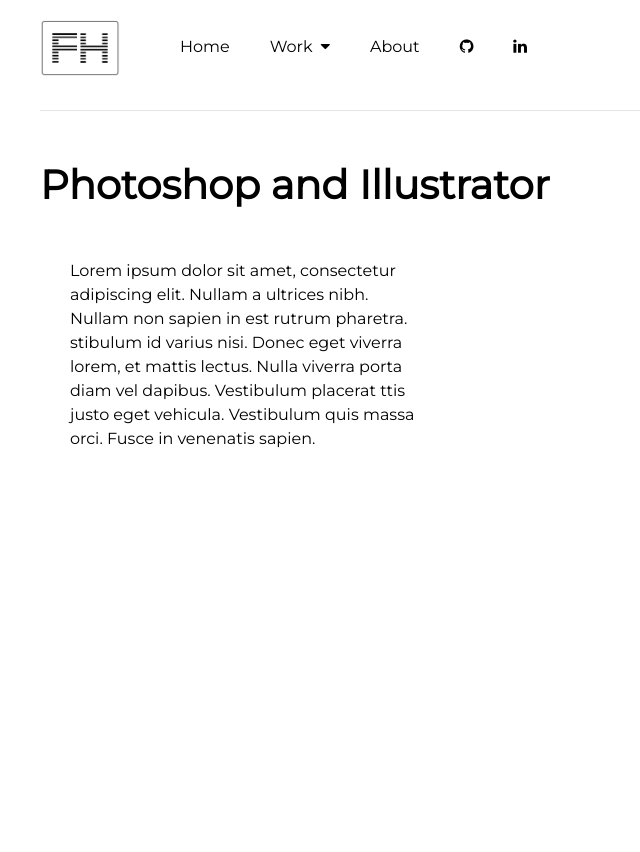
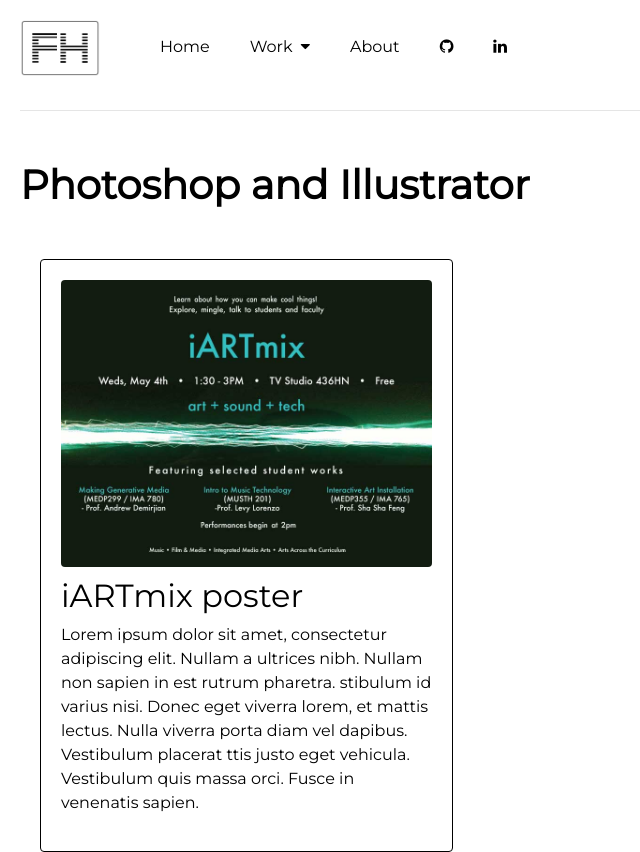
Before and after one commit to FelipeAtGA/fh-portfolio, a React (Create React App) app in the folder client/: page /PsAi in a window 1280 px wide. Shown: the whole page, without its empty margins (0-640 px from the left). Before the commit the page ends 800 px from the top, so only its background shows below. Built offline with nearby package versions, Linux system fonts and the light colour scheme.

Commit message:
import iARTmix image and add classNames

```diff
--- a/client/src/components/photoshopIllustratorLink/PsAi.jsx
+++ b/client/src/components/photoshopIllustratorLink/PsAi.jsx
@@ -1,4 +1,6 @@
 import React, { Component } from 'react';
+import Iartposter from '../../img/posterD3-2.jpg';
+import '../../css/PsAi.css';
 
 class PsAi extends Component {
   constructor(props) {
@@ -12,8 +14,10 @@ class PsAi extends Component {
       <div>
         <hr />
         <h1 className="pageTitle">Photoshop and Illustrator</h1>
-        <div className="col-xs-12 col-sm-12 col-md-12 col-lg-12">
-          <div className="col-xs-12 col-sm-12 col-md-4 col-lg-4">
+        <div className="wrapper col-xs-12 col-sm-12 col-md-12 col-lg-12">
+          <div className="poster col-xs-12 col-sm-12 col-md-4 col-lg-4">
+            <img src={Iartposter} alt="poster of the iARTmix exhibition" />
+            <h2>iARTmix poster</h2>
             <p>Lorem ipsum dolor sit amet, consectetur adipiscing elit.
             Nullam a ultrices nibh. Nullam non sapien in est rutrum pharetra.
             stibulum id varius nisi. Donec eget viverra lorem, et mattis
```
